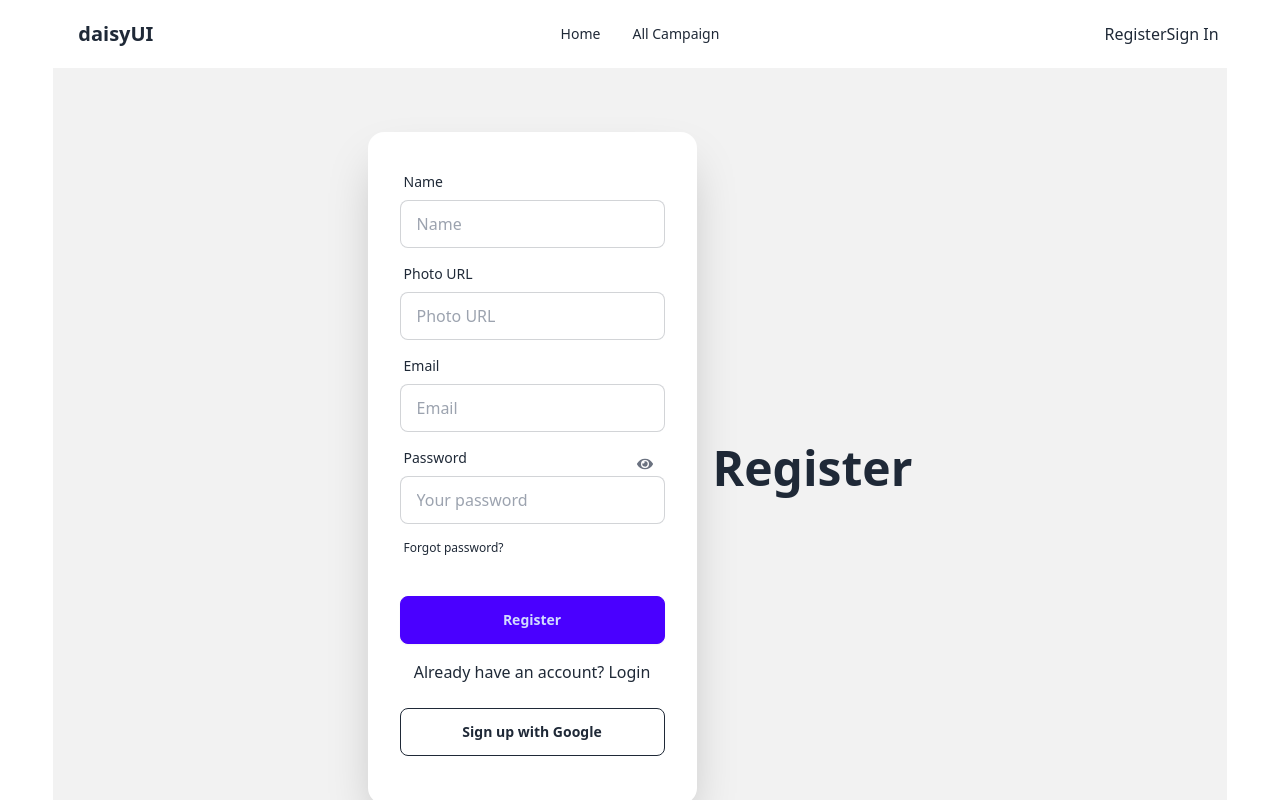
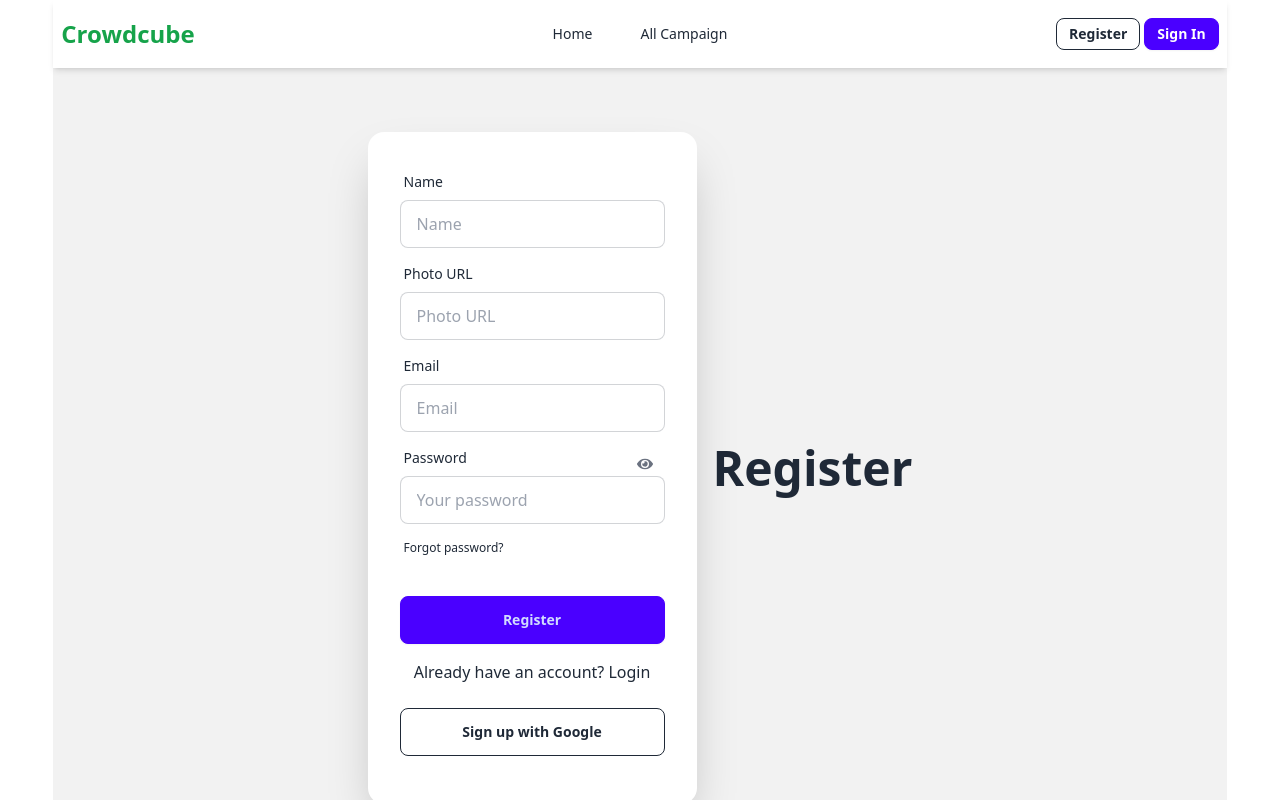
Before and after one commit to noorjahan220/Crowd-cube-client-side, a React (Vite) app: page /register in a window 1280 px wide. Shown: the top 800 px of the page. Built offline with nearby package versions, Linux system fonts and the light colour scheme; no server answers.

Commit message:
registration page added

```diff
--- a/src/Components/Navbar/Navbar.jsx
+++ b/src/Components/Navbar/Navbar.jsx
@@ -1,14 +1,10 @@
-import React, { useContext, useState } from 'react';
-import { NavLink } from 'react-router-dom';
-import { AuthContext } from '../../Provider/AuthProvider';
-
-
+import React, { useContext, useState } from "react";
+import { NavLink } from "react-router-dom";
+import { AuthContext } from "../../Provider/AuthProvider";
 
 const Navbar = () => {
-    // Destructure `user` from `AuthContext`
-    const { user , signOutUser } = useContext(AuthContext);
+    const { user, signOutUser } = useContext(AuthContext);
     const [isHovered, setIsHovered] = useState(false);
-
 
     const handleMouseEnter = () => {
         setIsHovered(true);
@@ -20,99 +16,129 @@ const Navbar = () => {
 
     const handleLogOut = () => {
         signOutUser()
-            .then(() => {
-                console.log('user sign out successfully')
-            })
-            .catch(error => console.log('ERROR', error.message))
+            .then(() => console.log("User signed out successfully"))
+            .catch((error) => console.log("ERROR", error.message));
     };
+
     const links = (
         <>
-            <li><NavLink to="/">Home</NavLink></li>
-            <li><NavLink to="/campaigns">All Campaign</NavLink></li>
-            {
-                user && <>
-                <li><NavLink to="/addCampaign">Add new Campaign</NavLink></li>
-            <li><NavLink to="/myCampaign">My Campaign</NavLink></li>
-            <li><NavLink to="/myDonations">My Donations</NavLink></li>
-
-
+            <li>
+                <NavLink to="/" className="hover:text-green-500">
+                    Home
+                </NavLink>
+            </li>
+            <li>
+                <NavLink to="/campaigns" className="hover:text-green-500">
+                    All Campaign
+                </NavLink>
+            </li>
+            {user && (
+                <>
+                    <li>
+                        <NavLink to="/addCampaign" className="hover:text-green-500">
+                            Add New Campaign
+                        </NavLink>
+                    </li>
+                    <li>
+                        <NavLink to="/myCampaign" className="hover:text-green-500">
+                            My Campaign
+                        </NavLink>
+                    </li>
+                    <li>
+                        <NavLink to="/myDonations" className="hover:text-green-500">
+                            My Donations
+                        </NavLink>
+                    </li>
                 </>
-            }
-
+            )}
         </>
     );
 
     return (
-        <div className="navbar bg-base-100">
+        <div className="navbar bg-white shadow-md sticky top-0 z-50">
             <div className="navbar-start">
-                <div className="dropdown">
-                    <div tabIndex={0} role="button" className="btn btn-ghost lg:hidden">
+                {/* Mobile Menu */}
+                <div className="dropdown lg:hidden">
+                    <label tabIndex={0} className="btn btn-ghost">
                         <svg
                             xmlns="http://www.w3.org/2000/svg"
-                            className="h-5 w-5"
+                            className="h-6 w-6"
                             fill="none"
                             viewBox="0 0 24 24"
-                            stroke="currentColor">
+                            stroke="currentColor"
+                        >
                             <path
                                 strokeLinecap="round"
                                 strokeLinejoin="round"
                                 strokeWidth="2"
-                                d="M4 6h16M4 12h8m-8 6h16" />
+                                d="M4 6h16M4 12h8m-8 6h16"
+                            />
                         </svg>
-                    </div>
+                    </label>
                     <ul
                         tabIndex={0}
-                        className="menu menu-sm dropdown-content bg-base-100 rounded-box z-[1] mt-3 w-52 p-2 shadow">
+                        className="menu menu-compact dropdown-content mt-3 p-2 shadow bg-white rounded-box w-52"
+                    >
                         {links}
                     </ul>
                 </div>
-                <a className="btn btn-ghost text-xl">daisyUI</a>
+                {/* Brand Name/Logo */}
+                <NavLink to="/" className="text-2xl font-bold text-green-600">
+                    Crowdcube
+                </NavLink>
             </div>
+
+            {/* Desktop Menu */}
             <div className="navbar-center hidden lg:flex">
-                <ul className="menu menu-horizontal px-1">
-                    {links}
-                </ul>
+                <ul className="menu menu-horizontal px-1 space-x-4">{links}</ul>
             </div>
+
             <div className="navbar-end">
                 {user ? (
                     <div
-                        className="user-profile"
+                        className="dropdown dropdown-hover"
                         onMouseEnter={handleMouseEnter}
                         onMouseLeave={handleMouseLeave}
-                        style={{ position: 'relative' }}
                     >
-                        <a className="btn">{user.email}</a> {/* Display user's email */}
-
-                        {/* Hover Effect: Show Display Name and Log Out Button */}
-                        {isHovered && (
-                            <div
-                                className="user-info"
-                                style={{
-                                    position: 'absolute',
-                                    top: '100%',
-                                    left: '0',
-                                    backgroundColor: 'white',
-                                    padding: '10px',
-                                    borderRadius: '5px',
-                                    boxShadow: '0 4px 6px rgba(0, 0, 0, 0.1)',
-                                    zIndex: 1,
-                                }}
-                            >
-                                <p>{user.displayName}</p> {/* Display user's display name */}
+                        <label
+                            tabIndex={0}
+                            className="btn btn-ghost btn-circle avatar flex items-center space-x-2"
+                        >
+                            <div className="w-8 rounded-full">
+                                <img src={user.photoURL || "https://via.placeholder.com/150"} alt="User Avatar" />
+                            </div>
+                        </label>
+                        <ul
+                            tabIndex={0}
+                            className="menu menu-compact dropdown-content mt-3 p-2 shadow bg-white rounded-box w-52"
+                        >
+                            <li>
+                                <span className="font-medium">{user.displayName || "User"}</span>
+                            </li>
+                            <li>
                                 <button
-                                    className="btn btn-primary"
-                                    onClick={handleLogOut} // Handle log out
+                                    className="btn btn-error btn-sm text-white"
+                                    onClick={handleLogOut}
                                 >
-                                    Log out
+                                    Log Out
                                 </button>
-                            </div>
-                        )}
+                            </li>
+                        </ul>
                     </div>
                 ) : (
-                    // Show Register and SignIn links if the user is not logged in
                     <>
-                        <NavLink to="/register">Register</NavLink>
-                        <NavLink to="/signin">Sign In</NavLink>
+                        <NavLink
+                            to="/register"
+                            className="btn btn-outline btn-sm mx-1 hover:text-green-500"
+                        >
+                            Register
+                        </NavLink>
+                        <NavLink
+                            to="/signin"
+                            className="btn btn-primary btn-sm text-white"
+                        >
+                            Sign In
+                        </NavLink>
                     </>
                 )}
             </div>
--- a/src/Components/RegisterPage/RegisterPage.jsx
+++ b/src/Components/RegisterPage/RegisterPage.jsx
@@ -88,7 +88,7 @@ const RegisterPage = () => {
             })
             .catch((error) => {
                 setErrorMessage(error.message);
-                toast.error(error.message);
+
             });
     };
 
--- a/src/Components/Update/Update.jsx
+++ b/src/Components/Update/Update.jsx
@@ -33,7 +33,7 @@ const handleUpdate = event =>{
     email: user.email,
   };
 
-  fetch(`https://b10-a10-server-side-noorjahan220.vercel.app/updateampaign/${_id}`,{
+  fetch(`https://b10-a10-server-side-noorjahan220.vercel.app/addCampaignById/${_id}`,{
     method:'PUT',
     headers:{
       'content-type' : 'application/json'
```
